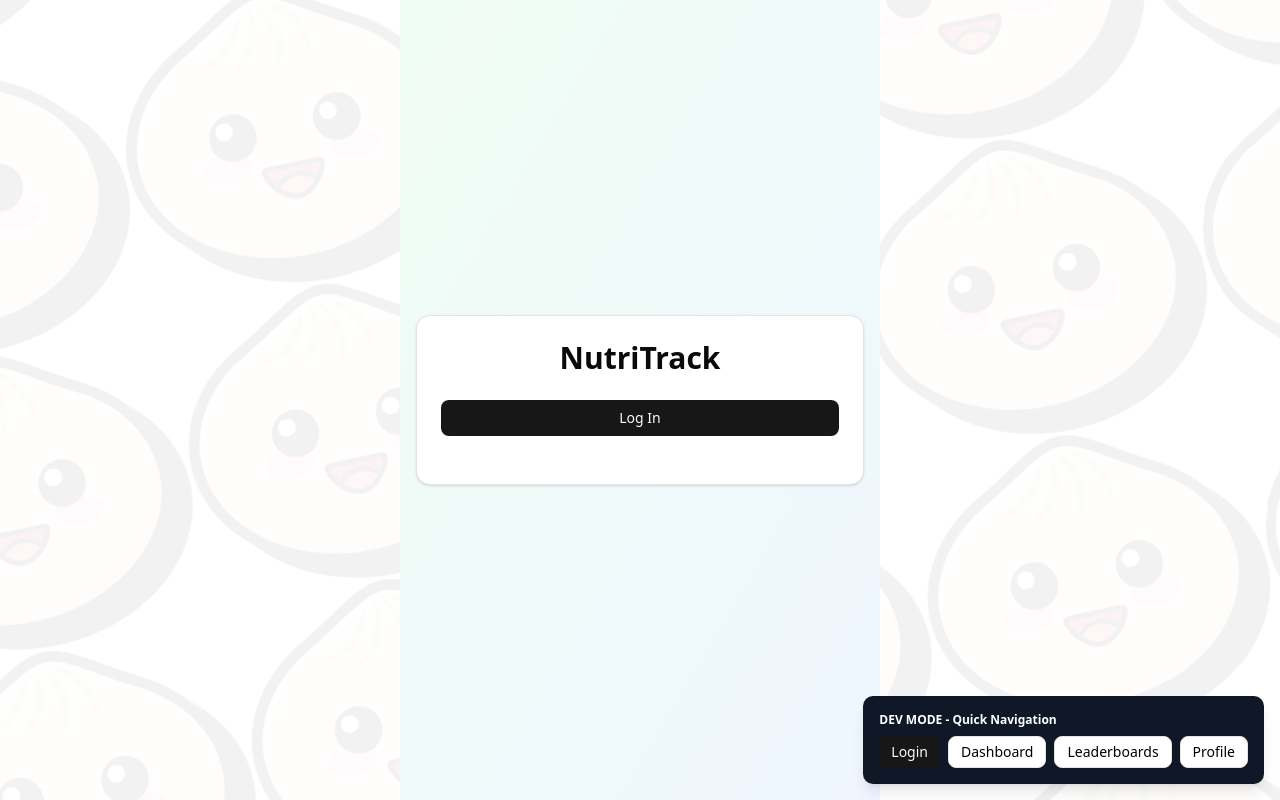
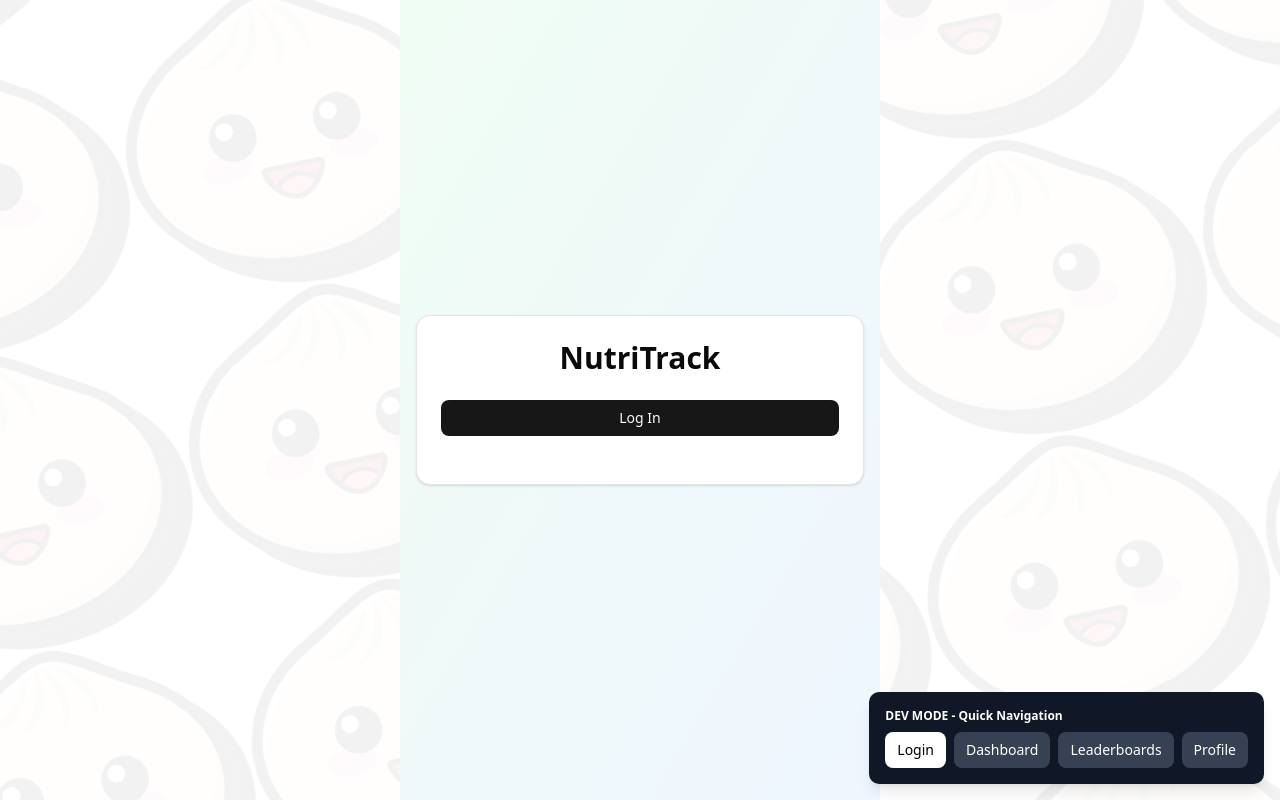
Before and after one commit to AlexthePear/CalorieTracker, a React (Vite) app in the folder web/: page / in a window 1280 px wide. Built offline with nearby package versions, Linux system fonts and the light colour scheme.

Commit message:
add hrefs

```diff
--- a/web/src/App.tsx
+++ b/web/src/App.tsx
@@ -1,4 +1,4 @@
-import { useState } from "react";
+import { useState, useEffect } from "react";
 import "./index.css";
 import { Login } from "./pages/Login";
 import { Dashboard } from "./pages/Dashboard";
@@ -13,25 +13,51 @@ type Page = "login" | "dashboard" | "leaderboards" | "profile" | "public-profile
 const DEV_MODE = true;
 
 export function App() {
-  const [currentPage, setCurrentPage] = useState<Page>("login");
-  const [username, setUsername] = useState<string>("demo_user");
+  const [username, setUsername] = useState<string>("");
   const [viewingProfileUsername, setViewingProfileUsername] = useState<string>("");
+
+  // Get current page from URL hash
+  const getPageFromHash = (): Page => {
+    const hash = window.location.hash.slice(1); // Remove the #
+    if (!hash || hash === "/" || hash === "/login") return "login";
+    if (hash.startsWith("/dashboard")) return "dashboard";
+    if (hash.startsWith("/leaderboards")) return "leaderboards";
+    if (hash.startsWith("/profile/")) {
+      const username = hash.split("/")[2];
+      setViewingProfileUsername(username);
+      return "public-profile";
+    }
+    if (hash.startsWith("/profile")) return "profile";
+    return "login";
+  };
+
+  const [currentPage, setCurrentPage] = useState<Page>(getPageFromHash);
+
+  // Listen for hash changes
+  useEffect(() => {
+    const handleHashChange = () => {
+      setCurrentPage(getPageFromHash());
+    };
+    window.addEventListener("hashchange", handleHashChange);
+    return () => window.removeEventListener("hashchange", handleHashChange);
+  }, []);
 
   const handleLogin = (user: string) => {
     setUsername(user);
-    setCurrentPage("dashboard");
+    window.location.hash = "/dashboard";
   };
 
   const handleLogout = () => {
     setUsername("");
-    setCurrentPage("login");
+    window.location.hash = "/login";
   };
 
   const handleNavigate = (page: string, profileUsername?: string) => {
     if (page === "public-profile" && profileUsername) {
-      setViewingProfileUsername(profileUsername);
+      window.location.hash = `/profile/${profileUsername}`;
+    } else {
+      window.location.hash = `/${page}`;
     }
-    setCurrentPage(page as Page);
   };
 
   // Dev mode navigation panel
@@ -42,38 +68,46 @@ export function App() {
       <div className="fixed bottom-4 right-4 bg-gray-900 text-white p-4 rounded-lg shadow-lg z-50">
         <div className="text-xs font-bold mb-2">DEV MODE - Quick Navigation</div>
         <div className="flex gap-2 flex-wrap max-w-sm">
-          <Button
-            size="sm"
-            variant={currentPage === "login" ? "default" : "outline"}
-            onClick={() => setCurrentPage("login")}
-            className={currentPage === "login" ? "" : "bg-white text-black hover:bg-gray-200"}
+          <a
+            href="#/login"
+            className={`inline-flex items-center justify-center rounded-md text-sm font-medium transition-colors h-9 px-3 ${
+              currentPage === "login"
+                ? "bg-white text-black"
+                : "bg-gray-700 text-white hover:bg-gray-600"
+            }`}
           >
             Login
-          </Button>
-          <Button
-            size="sm"
-            variant={currentPage === "dashboard" ? "default" : "outline"}
-            onClick={() => setCurrentPage("dashboard")}
-            className={currentPage === "dashboard" ? "" : "bg-white text-black hover:bg-gray-200"}
+          </a>
+          <a
+            href="#/dashboard"
+            className={`inline-flex items-center justify-center rounded-md text-sm font-medium transition-colors h-9 px-3 ${
+              currentPage === "dashboard"
+                ? "bg-white text-black"
+                : "bg-gray-700 text-white hover:bg-gray-600"
+            }`}
           >
             Dashboard
-          </Button>
-          <Button
-            size="sm"
-            variant={currentPage === "leaderboards" ? "default" : "outline"}
-            onClick={() => setCurrentPage("leaderboards")}
-            className={currentPage === "leaderboards" ? "" : "bg-white text-black hover:bg-gray-200"}
+          </a>
+          <a
+            href="#/leaderboards"
+            className={`inline-flex items-center justify-center rounded-md text-sm font-medium transition-colors h-9 px-3 ${
+              currentPage === "leaderboards"
+                ? "bg-white text-black"
+                : "bg-gray-700 text-white hover:bg-gray-600"
+            }`}
           >
             Leaderboards
-          </Button>
-          <Button
-            size="sm"
-            variant={currentPage === "profile" ? "default" : "outline"}
-            onClick={() => setCurrentPage("profile")}
-            className={currentPage === "profile" ? "" : "bg-white text-black hover:bg-gray-200"}
+          </a>
+          <a
+            href="#/profile"
+            className={`inline-flex items-center justify-center rounded-md text-sm font-medium transition-colors h-9 px-3 ${
+              currentPage === "profile"
+                ? "bg-white text-black"
+                : "bg-gray-700 text-white hover:bg-gray-600"
+            }`}
           >
             Profile
-          </Button>
+          </a>
         </div>
       </div>
     );
--- a/web/src/pages/Dashboard.tsx
+++ b/web/src/pages/Dashboard.tsx
@@ -43,15 +43,24 @@ export function Dashboard({ username, onNavigate, onLogout }: DashboardProps) {
           <h1 className="text-2xl font-bold text-green-600">NutriTrack</h1>
           <div className="flex items-center gap-4">
             <span className="text-sm text-gray-600">Welcome, {username}</span>
-            <Button variant="outline" onClick={() => onNavigate("dashboard")}>
+            <a
+              href="#/dashboard"
+              className="inline-flex items-center justify-center rounded-md text-sm font-medium ring-offset-background transition-colors focus-visible:outline-none focus-visible:ring-2 focus-visible:ring-ring focus-visible:ring-offset-2 disabled:pointer-events-none disabled:opacity-50 border border-input bg-background hover:bg-accent hover:text-accent-foreground h-10 px-4 py-2"
+            >
               Dashboard
-            </Button>
-            <Button variant="outline" onClick={() => onNavigate("leaderboards")}>
+            </a>
+            <a
+              href="#/leaderboards"
+              className="inline-flex items-center justify-center rounded-md text-sm font-medium ring-offset-background transition-colors focus-visible:outline-none focus-visible:ring-2 focus-visible:ring-ring focus-visible:ring-offset-2 disabled:pointer-events-none disabled:opacity-50 border border-input bg-background hover:bg-accent hover:text-accent-foreground h-10 px-4 py-2"
+            >
               Leaderboards
-            </Button>
-            <Button variant="outline" onClick={() => onNavigate("profile")}>
+            </a>
+            <a
+              href="#/profile"
+              className="inline-flex items-center justify-center rounded-md text-sm font-medium ring-offset-background transition-colors focus-visible:outline-none focus-visible:ring-2 focus-visible:ring-ring focus-visible:ring-offset-2 disabled:pointer-events-none disabled:opacity-50 border border-input bg-background hover:bg-accent hover:text-accent-foreground h-10 px-4 py-2"
+            >
               Profile
-            </Button>
+            </a>
             <Button variant="ghost" onClick={onLogout}>
               Logout
             </Button>
--- a/web/src/pages/Leaderboards.tsx
+++ b/web/src/pages/Leaderboards.tsx
@@ -88,15 +88,24 @@ export function Leaderboards({ username, onNavigate, onLogout }: LeaderboardsPro
           <h1 className="text-2xl font-bold text-green-600">NutriTrack</h1>
           <div className="flex items-center gap-4">
             <span className="text-sm text-gray-600">Welcome, {username}</span>
-            <Button variant="outline" onClick={() => onNavigate("dashboard")}>
+            <a
+              href="#/dashboard"
+              className="inline-flex items-center justify-center rounded-md text-sm font-medium ring-offset-background transition-colors focus-visible:outline-none focus-visible:ring-2 focus-visible:ring-ring focus-visible:ring-offset-2 disabled:pointer-events-none disabled:opacity-50 border border-input bg-background hover:bg-accent hover:text-accent-foreground h-10 px-4 py-2"
+            >
               Dashboard
-            </Button>
-            <Button variant="outline" onClick={() => onNavigate("leaderboards")}>
+            </a>
+            <a
+              href="#/leaderboards"
+              className="inline-flex items-center justify-center rounded-md text-sm font-medium ring-offset-background transition-colors focus-visible:outline-none focus-visible:ring-2 focus-visible:ring-ring focus-visible:ring-offset-2 disabled:pointer-events-none disabled:opacity-50 border border-input bg-background hover:bg-accent hover:text-accent-foreground h-10 px-4 py-2"
+            >
               Leaderboards
-            </Button>
-            <Button variant="outline" onClick={() => onNavigate("profile")}>
+            </a>
+            <a
+              href="#/profile"
+              className="inline-flex items-center justify-center rounded-md text-sm font-medium ring-offset-background transition-colors focus-visible:outline-none focus-visible:ring-2 focus-visible:ring-ring focus-visible:ring-offset-2 disabled:pointer-events-none disabled:opacity-50 border border-input bg-background hover:bg-accent hover:text-accent-foreground h-10 px-4 py-2"
+            >
               Profile
-            </Button>
+            </a>
             <Button variant="ghost" onClick={onLogout}>
               Logout
             </Button>
@@ -198,12 +207,12 @@ export function Leaderboards({ username, onNavigate, onLogout }: LeaderboardsPro
                           <span className="ml-2 text-xs text-green-600">(You)</span>
                         </>
                       ) : (
-                        <button
-                          onClick={() => onNavigate("public-profile", entry.username)}
+                        <a
+                          href={`#/profile/${entry.username}`}
                           className="text-blue-600 hover:text-blue-800 hover:underline transition-colors"
                         >
                           {entry.username}
-                        </button>
+                        </a>
                       )}
                     </div>
                     <div className="text-right font-medium">{entry.score}</div>
--- a/web/src/pages/PublicProfile.tsx
+++ b/web/src/pages/PublicProfile.tsx
@@ -53,15 +53,24 @@ export function PublicProfile({ currentUsername, profileUsername, onNavigate, on
           <h1 className="text-2xl font-bold text-green-600">NutriTrack</h1>
           <div className="flex items-center gap-4">
             <span className="text-sm text-gray-600">Welcome, {currentUsername}</span>
-            <Button variant="outline" onClick={() => onNavigate("dashboard")}>
+            <a
+              href="#/dashboard"
+              className="inline-flex items-center justify-center rounded-md text-sm font-medium ring-offset-background transition-colors focus-visible:outline-none focus-visible:ring-2 focus-visible:ring-ring focus-visible:ring-offset-2 disabled:pointer-events-none disabled:opacity-50 border border-input bg-background hover:bg-accent hover:text-accent-foreground h-10 px-4 py-2"
+            >
               Dashboard
-            </Button>
-            <Button variant="outline" onClick={() => onNavigate("leaderboards")}>
+            </a>
+            <a
+              href="#/leaderboards"
+              className="inline-flex items-center justify-center rounded-md text-sm font-medium ring-offset-background transition-colors focus-visible:outline-none focus-visible:ring-2 focus-visible:ring-ring focus-visible:ring-offset-2 disabled:pointer-events-none disabled:opacity-50 border border-input bg-background hover:bg-accent hover:text-accent-foreground h-10 px-4 py-2"
+            >
               Leaderboards
-            </Button>
-            <Button variant="outline" onClick={() => onNavigate("profile")}>
+            </a>
+            <a
+              href="#/profile"
+              className="inline-flex items-center justify-center rounded-md text-sm font-medium ring-offset-background transition-colors focus-visible:outline-none focus-visible:ring-2 focus-visible:ring-ring focus-visible:ring-offset-2 disabled:pointer-events-none disabled:opacity-50 border border-input bg-background hover:bg-accent hover:text-accent-foreground h-10 px-4 py-2"
+            >
               Profile
-            </Button>
+            </a>
             <Button variant="ghost" onClick={onLogout}>
               Logout
             </Button>
@@ -71,9 +80,12 @@ export function PublicProfile({ currentUsername, profileUsername, onNavigate, on
 
       <div className="container mx-auto p-6 space-y-6">
         {/* Back Button */}
-        <Button variant="outline" onClick={() => onNavigate("leaderboards")}>
+        <a
+          href="#/leaderboards"
+          className="inline-flex items-center justify-center rounded-md text-sm font-medium ring-offset-background transition-colors focus-visible:outline-none focus-visible:ring-2 focus-visible:ring-ring focus-visible:ring-offset-2 disabled:pointer-events-none disabled:opacity-50 border border-input bg-background hover:bg-accent hover:text-accent-foreground h-10 px-4 py-2"
+        >
           ← Back to Leaderboards
-        </Button>
+        </a>
 
         {/* User Header */}
         <Card className="bg-gradient-to-r from-green-100 to-blue-100">
--- a/web/src/pages/UserProfile.tsx
+++ b/web/src/pages/UserProfile.tsx
@@ -77,15 +77,24 @@ export function UserProfile({ username, onNavigate, onLogout }: UserProfileProps
           <h1 className="text-2xl font-bold text-green-600">NutriTrack</h1>
           <div className="flex items-center gap-4">
             <span className="text-sm text-gray-600">Welcome, {username}</span>
-            <Button variant="outline" onClick={() => onNavigate("dashboard")}>
+            <a
+              href="#/dashboard"
+              className="inline-flex items-center justify-center rounded-md text-sm font-medium ring-offset-background transition-colors focus-visible:outline-none focus-visible:ring-2 focus-visible:ring-ring focus-visible:ring-offset-2 disabled:pointer-events-none disabled:opacity-50 border border-input bg-background hover:bg-accent hover:text-accent-foreground h-10 px-4 py-2"
+            >
               Dashboard
-            </Button>
-            <Button variant="outline" onClick={() => onNavigate("leaderboards")}>
+            </a>
+            <a
+              href="#/leaderboards"
+              className="inline-flex items-center justify-center rounded-md text-sm font-medium ring-offset-background transition-colors focus-visible:outline-none focus-visible:ring-2 focus-visible:ring-ring focus-visible:ring-offset-2 disabled:pointer-events-none disabled:opacity-50 border border-input bg-background hover:bg-accent hover:text-accent-foreground h-10 px-4 py-2"
+            >
               Leaderboards
-            </Button>
-            <Button variant="outline" onClick={() => onNavigate("profile")}>
+            </a>
+            <a
+              href="#/profile"
+              className="inline-flex items-center justify-center rounded-md text-sm font-medium ring-offset-background transition-colors focus-visible:outline-none focus-visible:ring-2 focus-visible:ring-ring focus-visible:ring-offset-2 disabled:pointer-events-none disabled:opacity-50 border border-input bg-background hover:bg-accent hover:text-accent-foreground h-10 px-4 py-2"
+            >
               Profile
-            </Button>
+            </a>
             <Button variant="ghost" onClick={onLogout}>
               Logout
             </Button>
```
